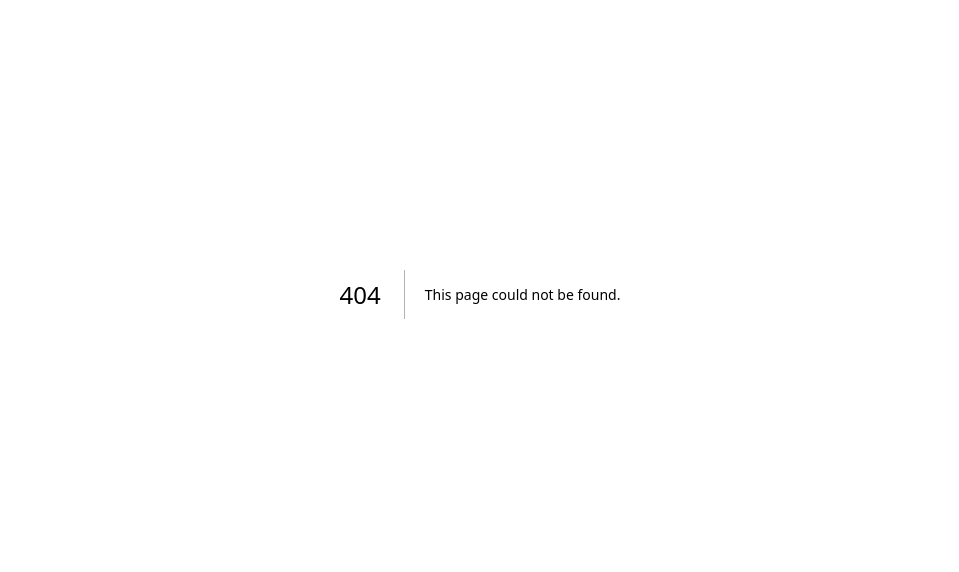
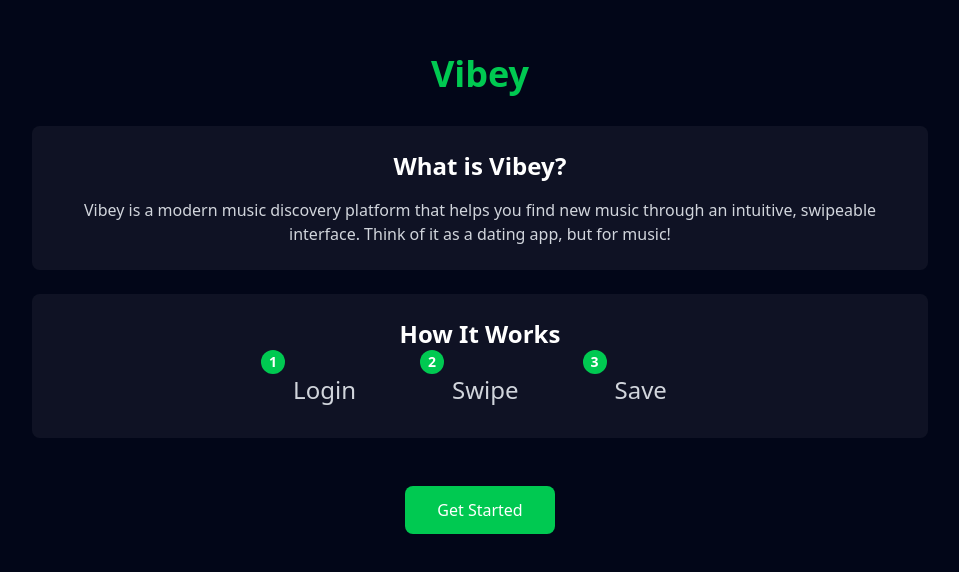
Before and after one commit to ezybg7/vibey, a Next.js app in the folder front-end/: page /learn in a window 1280 px wide. Before the commit this address had no page. Shown: the part 106-678 px from the top of the page, without its empty margins (160-1119 px from the left). Built offline with nearby package versions, Linux system fonts and the light colour scheme.

Commit message:
added learn more

```diff
--- a/front-end/package.json
+++ b/front-end/package.json
@@ -15,6 +15,7 @@
     "@mui/material": "^7.0.2",
     "@supabase/supabase-js": "^2.49.4",
     "axios": "^1.9.0",
+    "framer-motion": "^12.10.0",
     "motion": "^12.9.7",
     "next": "15.3.1",
     "react": "^19.0.0",
--- /dev/null
+++ b/front-end/src/app/learn/page.tsx
@@ -0,0 +1,128 @@
+'use client';
+
+import { motion } from 'framer-motion';
+import Link from 'next/link';
+
+export default function LearnMore() {
+  const containerVariants = {
+    hidden: { opacity: 0 },
+    visible: {
+      opacity: 1,
+      transition: {
+        staggerChildren: 0.3
+      }
+    }
+  };
+
+  const itemVariants = {
+    hidden: { opacity: 0, y: 20 },
+    visible: {
+      opacity: 1,
+      y: 0,
+      transition: {
+        duration: 0.5
+      }
+    }
+  };
+
+  return (
+    <div className="min-h-screen bg-slate-950 text-white p-8 flex items-center justify-center">
+      <motion.div
+        className="max-w-4xl mx-auto"
+        variants={containerVariants}
+        initial="hidden"
+        animate="visible"
+      >
+        <motion.h1
+          className="text-4xl font-bold mb-8 text-center"
+          variants={itemVariants}
+        >
+          <Link href="/" className="hover:opacity-80 transition-opacity">
+            <span className="text-green-500">Vibey</span>
+          </Link>
+        </motion.h1>
+
+        <motion.div
+          className="space-y-6"
+          variants={itemVariants}
+        >
+          <section className="bg-white/5 p-6 rounded-lg text-center">
+            <h2 className="text-2xl font-semibold mb-4">What is Vibey?</h2>
+            <p className="text-gray-300">
+              Vibey is a modern music discovery platform that helps you find new music through an
+              intuitive, swipeable interface. Think of it as a dating app, but for music!
+            </p>
+          </section>
+
+          <section className="bg-white/5 p-6 rounded-lg">
+            <h2 className="text-2xl font-semibold mb-4 text-center">How It Works</h2>
+            <div className="flex justify-center items-center gap-16">
+              <motion.div
+                className="flex flex-col items-start text-left relative"
+                variants={{
+                  hidden: { opacity: 0, y: 50 },
+                  visible: {
+                    opacity: 1,
+                    y: 0,
+                    transition: { duration: 0.5, delay: 0.1 }
+                  }
+                }}
+              >
+                <div className="w-6 h-6 rounded-full bg-green-500 flex items-center justify-center text-sm font-bold absolute -left-4 -top-4">
+                  1
+                </div>
+                <span className="text-gray-300 text-2xl px-4 py-2">Login</span>
+              </motion.div>
+
+              <motion.div
+                className="flex flex-col items-start text-left relative"
+                variants={{
+                  hidden: { opacity: 0, y: 50 },
+                  visible: {
+                    opacity: 1,
+                    y: 0,
+                    transition: { duration: 0.5, delay: 0.2 }
+                  }
+                }}
+              >
+                <div className="w-6 h-6 rounded-full bg-green-500 flex items-center justify-center text-sm font-bold absolute -left-4 -top-4">
+                  2
+                </div>
+                <span className="text-gray-300 text-2xl px-4 py-2">Swipe</span>
+              </motion.div>
+
+              <motion.div
+                className="flex flex-col items-start text-left relative"
+                variants={{
+                  hidden: { opacity: 0, y: 50 },
+                  visible: {
+                    opacity: 1,
+                    y: 0,
+                    transition: { duration: 0.5, delay: 0.3 }
+                  }
+                }}
+              >
+                <div className="w-6 h-6 rounded-full bg-green-500 flex items-center justify-center text-sm font-bold absolute -left-4 -top-4">
+                  3
+                </div>
+                <span className="text-gray-300 text-2xl px-4 py-2">Save</span>
+              </motion.div>
+            </div>
+          </section>
+        </motion.div>
+
+        <motion.div
+          className="mt-12 flex justify-center"
+          variants={itemVariants}
+        >
+          <Link
+            href="/login"
+            className="bg-green-500 hover:bg-green-600 text-white px-8 py-3 rounded-lg transition-colors"
+          >
+            Get Started
+          </Link>
+        </motion.div>
+      </motion.div>
+    </div>
+  );
+}
--- a/front-end/src/app/page.tsx
+++ b/front-end/src/app/page.tsx
@@ -59,11 +59,11 @@ export default function Home() {
 						animate="visible"
 					>
 						<motion.h1 variants={textVariants} className='text-[90px]'>
-							Discover new music
-						</motion.h1>
+              Discover <span className="text-green-500 font-bold">new</span> music
+            </motion.h1>
 
 						<motion.h5 variants={textVariants} className='text-[34px]'>
-							Easily uncover music you potentially like in a tinder like swipable experience!
+							Easily uncover music you like in a <span className="text-purple-500">swipeable</span> experience!
 						</motion.h5>
 
 						<motion.div
@@ -80,7 +80,7 @@ export default function Home() {
               </a>
 							<a
                   className={`flex items-center justify-center bg-white outline-gray-400 outline-[1px] shadow-lg rounded-[10px] py-[12px] px-[20px] ${false ? 'w-full' : 'w-fill'}`}
-                  href='/about'
+                  href='/learn'
               >
                 <p className='font-light text-black text-[24px]'>
                  Learn More
```
Also changed, not shown: 1 other file (tests, documents, lock files or other folders).
